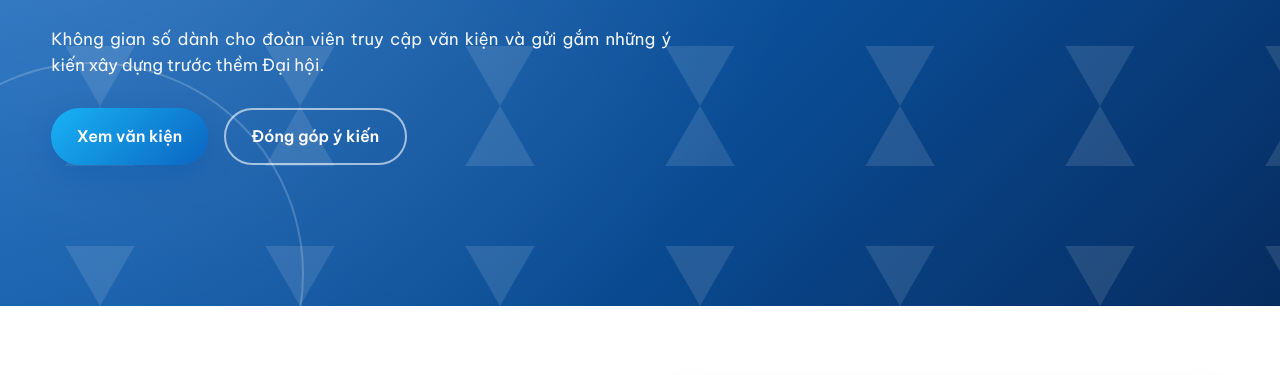
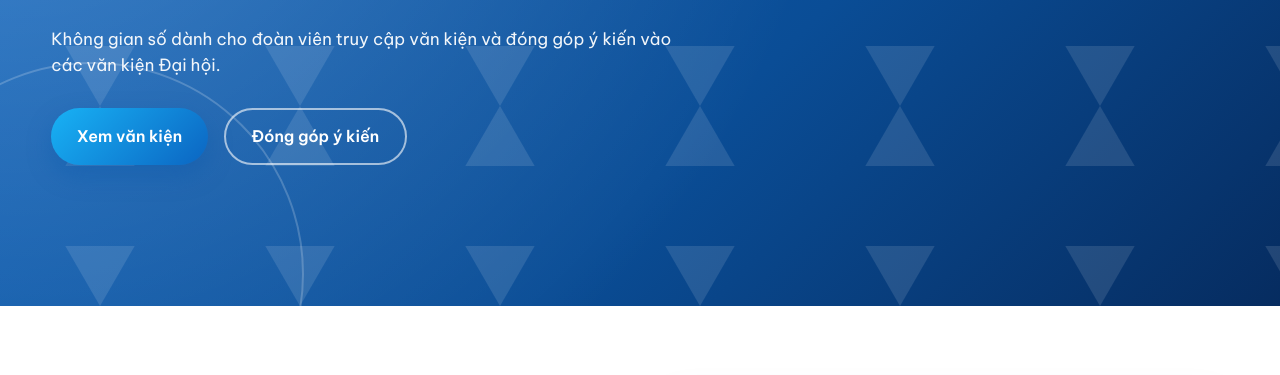
Before and after one commit to yatay1408/WebDoan, a website: page index.html in a window 1280 px wide. Shown: the part 294-669 px from the top of the page. Drawn offline with Linux system fonts and the light colour scheme; no server answers.

Commit message:
Update index.html

```diff
--- a/index.html
+++ b/index.html
@@ -19,7 +19,7 @@
         <h1 class="hero__title">Nhiệm kỳ 2025-2030</h1>
       </div>
       <p class="hero__description">
-        Không gian số dành cho đoàn viên truy cập văn kiện và gửi gắm những ý kiến xây dựng trước thềm Đại hội.
+        Không gian số dành cho đoàn viên truy cập văn kiện và đóng góp ý kiến vào các văn kiện Đại hội.
       </p>
       <div class="hero__actions">
         <a class="button button--primary" href="#documents">Xem văn kiện</a>
```
